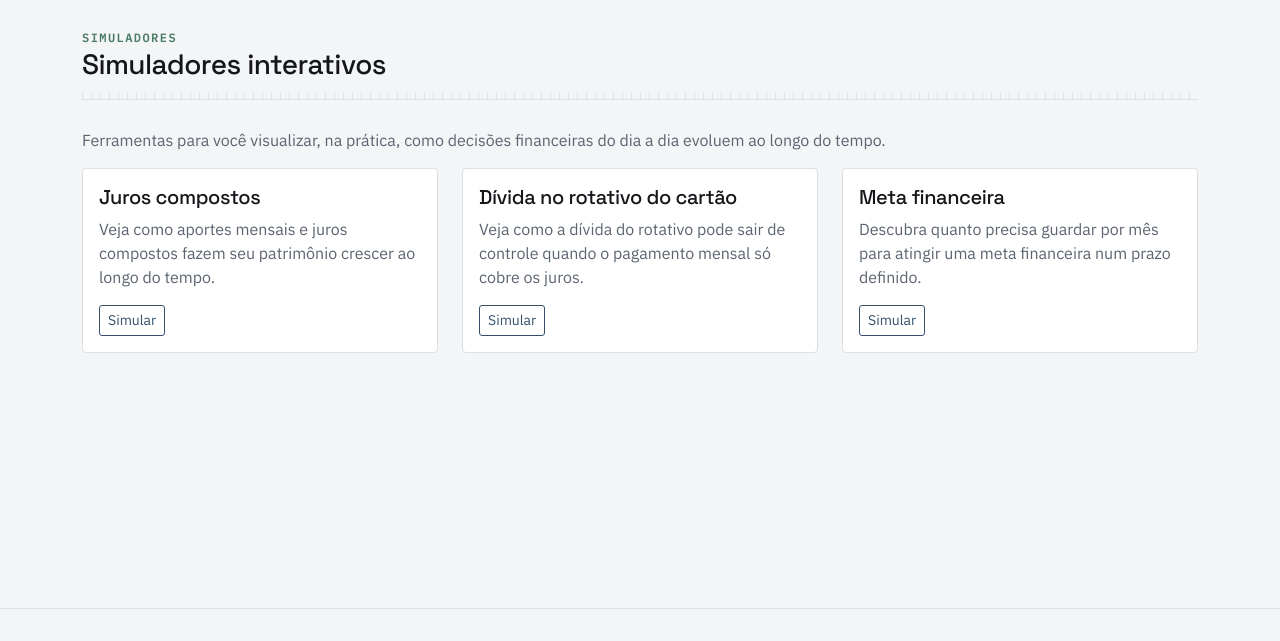
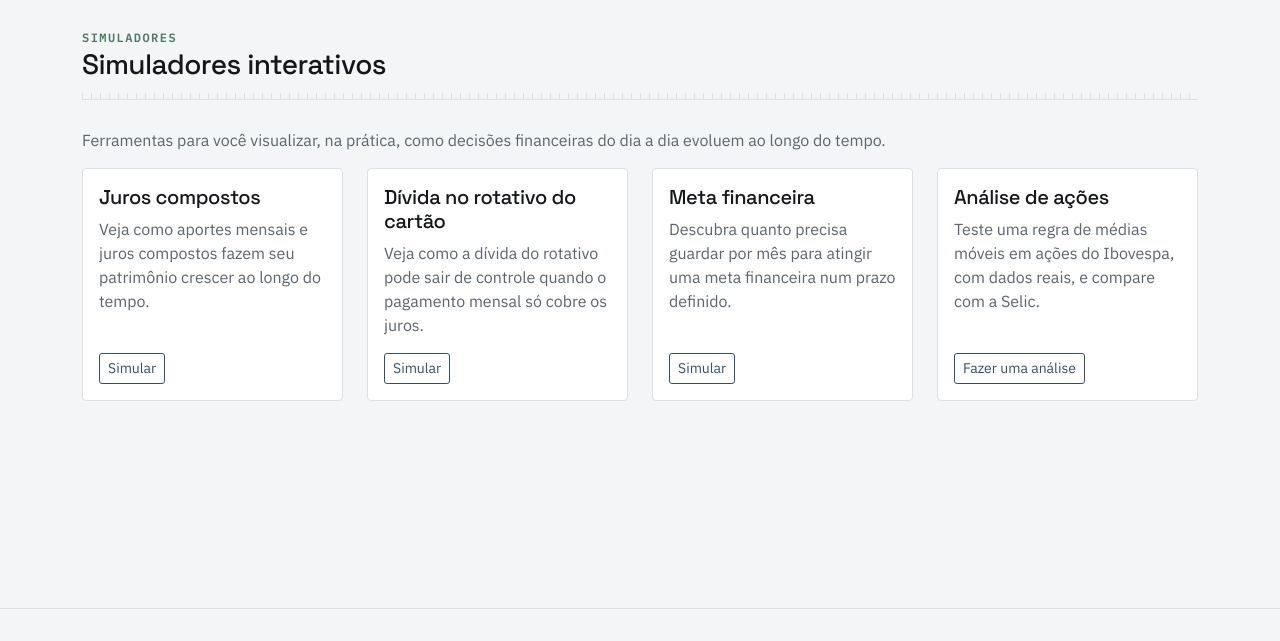
Before and after one commit to pagliarinimvp/portal-finquant, a Django app: page /simuladores/ in a window 1280 px wide. Shown: the part 57-698 px from the top of the page. Run offline with Django 5.2, Linux system fonts and the light colour scheme.

Commit message:
Menu: análise de ações sai do menu e entra na página de Simuladores
Co-Authored-By: Claude Opus 5.5 <noreply@anthropic.com>

```diff
--- a/templates/base.html
+++ b/templates/base.html
@@ -73,7 +73,6 @@
                     <ul class="dropdown-menu dropdown-menu-end" aria-labelledby="menuConteudo">
                         <li><a class="dropdown-item" href="{% url 'conteudo:lista' %}">Artigos</a></li>
                         <li><a class="dropdown-item" href="{% url 'simuladores:index' %}">Simuladores</a></li>
-                        <li><a class="dropdown-item" href="{% url 'estudo_caso:index' %}">Análise de ações</a></li>
                         <li><a class="dropdown-item" href="{% url 'core:sobre' %}">Sobre o portal</a></li>
                         <li><a class="dropdown-item" href="{% url 'avaliacoes:avaliar' %}">Avalie o site</a></li>
                     </ul>
--- a/templates/simuladores/index.html
+++ b/templates/simuladores/index.html
@@ -10,7 +10,7 @@
     Ferramentas para você visualizar, na prática, como decisões financeiras do dia a dia evoluem ao longo do tempo.
 </p>
 
-<div class="row row-cols-1 row-cols-md-3 g-4">
+<div class="row row-cols-1 row-cols-md-2 row-cols-lg-4 g-4">
     <div class="col">
         <div class="card h-100">
             <div class="card-body d-flex flex-column">
@@ -44,5 +44,16 @@
             </div>
         </div>
     </div>
+    <div class="col">
+        <div class="card h-100">
+            <div class="card-body d-flex flex-column">
+                <h2 class="h5 card-title">Análise de ações</h2>
+                <p class="card-text text-muted flex-grow-1">
+                    Teste uma regra de médias móveis em ações do Ibovespa, com dados reais, e compare com a Selic.
+                </p>
+                <a href="{% url 'estudo_caso:index' %}" class="btn btn-sm btn-outline-primary align-self-start">Fazer uma análise</a>
+            </div>
+        </div>
+    </div>
 </div>
 {% endblock %}
```
